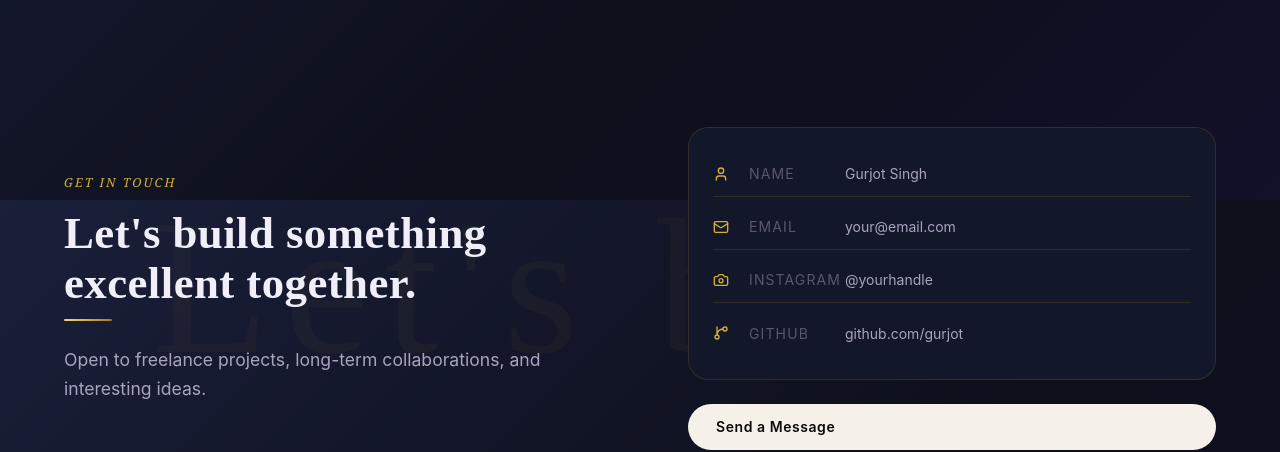
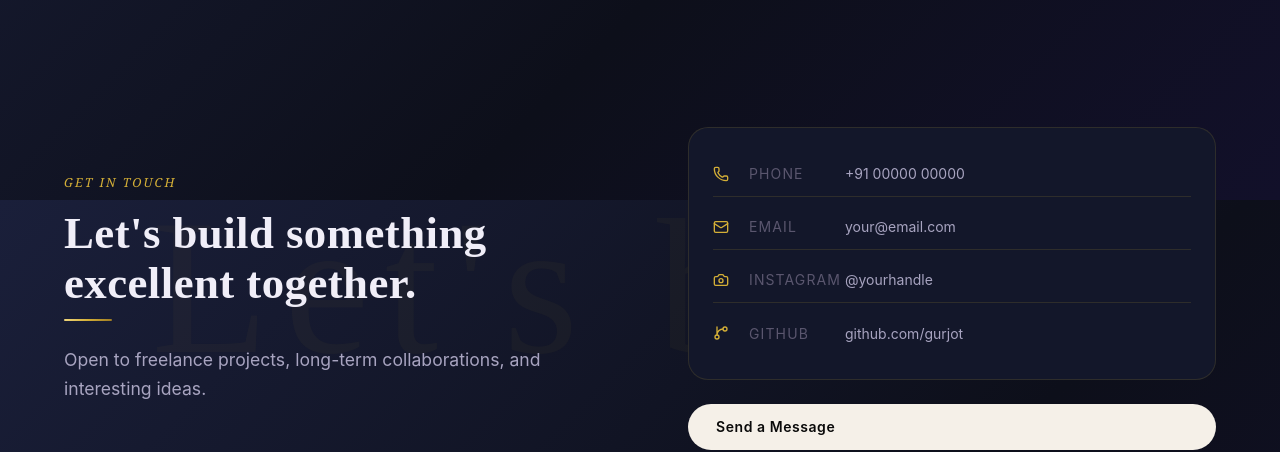
Before and after one commit to gurjotsf142005-ux/gs-workshop-frontend, a React (Vite) app: page / in a window 1280 px wide. Shown: the part 3800-4252 px from the top of the page. Built offline with nearby package versions, Linux system fonts and the light colour scheme; no server answers.

Commit message:
Add dynamic custom contacts module to backend and admin settings

```diff
--- a/src/components/admin/Settings.jsx
+++ b/src/components/admin/Settings.jsx
@@ -166,11 +166,12 @@ export default function Settings({ onLogout }) {
             <AboutCardsEditor cards={s.aboutCards || []} onChange={(v) => upd("aboutCards", v)} />
           </AdminSection>
 
-          {/* ── CONTACT ─────────────────────────────────────────────── */}
+          {/* ── CONTACT ─────────────────────────────────────────────── */}{/* ── CONTACT ─────────────────────────────────────────────── */}
           <AdminSection title="📬 Contact">
             <div className="adm-grid-2">
               <AdminInput label="Eyebrow"      value={s.contactEyebrow}    onChange={(v) => upd("contactEyebrow", v)} />
               <AdminInput label="Your Name"    value={s.contactName}       onChange={(v) => upd("contactName", v)} />
+              <AdminInput label="Phone Number" value={s.contactPhone}      onChange={(v) => upd("contactPhone", v)} />
               <AdminInput label="Email"        value={s.contactEmail}      onChange={(v) => upd("contactEmail", v)} type="email" />
               <AdminInput label="Instagram"    value={s.contactInstagram}  onChange={(v) => upd("contactInstagram", v)} />
               <AdminInput label="GitHub"       value={s.contactGithub}     onChange={(v) => upd("contactGithub", v)} />
@@ -178,6 +179,19 @@ export default function Settings({ onLogout }) {
             </div>
             <AdminTextarea label="Headline"    value={s.contactHeadline}    onChange={(v) => upd("contactHeadline", v)} rows={2} />
             <AdminTextarea label="Description" value={s.contactDescription} onChange={(v) => upd("contactDescription", v)} rows={2} />
+
+            {/* Added dynamic custom contacts management */}
+            <AdminObjectList
+              label="Custom Contact"
+              items={s.customContacts || []}
+              onChange={(v) => upd("customContacts", v)}
+              fields={[
+                { key: "label", label: "Platform (e.g. Upwork, Twitter)" },
+                { key: "value", label: "Display Value (e.g. @username)" },
+                { key: "href",  label: "Link / Protocol (e.g. https://... or tel:91...)" },
+              ]}
+              defaultItem={{ label: "", value: "", href: "" }}
+            />
           </AdminSection>
 
           {/* ── FOOTER ──────────────────────────────────────────────── */}
--- a/src/sections/Contact.jsx
+++ b/src/sections/Contact.jsx
@@ -1,16 +1,24 @@
-import { Camera, GitBranch, Mail, User } from "lucide-react";
+import { Camera, GitBranch, Mail, User, Phone } from "lucide-react";
 import { motion } from "framer-motion";
 import { useScrollReveal, reveal, revealRight } from "../lib/hooks";
 import "../styles/royal-ledger.css";
 
+export default function Contact({ settings = {} }) {
+  const baseItems = [
+    { label: "Phone",     value: settings.contactPhone     || "+91 00000 00000", Icon: Phone,     href: `tel:${settings.contactPhone || "0000000000"}` },
+    { label: "Email",     value: settings.contactEmail     || "your@email.com",   Icon: Mail,      href: `mailto:${settings.contactEmail || "your@email.com"}` },
+    { label: "Instagram", value: settings.contactInstagram || "@yourhandle",      Icon: Camera,    href: `https://instagram.com/${(settings.contactInstagram || "").replace('@', '')}` },
+    { label: "GitHub",    value: settings.contactGithub    || "github.com/gurjot", Icon: GitBranch, href: `https://${settings.contactGithub || "github.com/gurjot"}` },
+  ];
 
-export default function Contact({ settings = {} }) {
-  const items = [
-    { label: "Name",      value: settings.contactName      || "Gurjot Singh",        Icon: User },
-    { label: "Email",     value: settings.contactEmail     || "your@email.com",       Icon: Mail },
-    { label: "Instagram", value: settings.contactInstagram || "@yourhandle",          Icon: Camera },
-    { label: "GitHub",    value: settings.contactGithub    || "github.com/gurjot",    Icon: GitBranch },
-  ];
+  const customItems = (settings.customContacts || []).map(c => ({
+    label: c.label,
+    value: c.value,
+    Icon: User, // Fallback icon for dynamic links
+    href: c.href
+  }));
+
+  const items = [...baseItems, ...customItems];
   const headingRef = useScrollReveal();
 
   return (
@@ -18,30 +26,26 @@ export default function Contact({ settings = {} }) {
       <div className="contact-bg-text">Let's build</div>
       <div className="contact-inner">
         <div>
-          <motion.p className="contact-eyebrow" initial="hidden" whileInView="visible" viewport={{ once: true }} variants={reveal}>
-            {settings.contactEyebrow || "Get in touch"}
-          </motion.p>
-          <h3 className="contact-h pm-underline" ref={headingRef}>
-            {settings.contactHeadline || "Let's build something excellent together."}
-          </h3>
-          <motion.p className="contact-p" initial="hidden" whileInView="visible" viewport={{ once: true }} variants={reveal}>
-            {settings.contactDescription || "Open to freelance projects, long-term collaborations, and interesting ideas."}
-          </motion.p>
+          <motion.p className="contact-eyebrow" initial="hidden" whileInView="visible" viewport={{ once: true }} variants={reveal}>{settings.contactEyebrow || "Get in touch"}</motion.p>
+          <h3 className="contact-h pm-underline" ref={headingRef}>{settings.contactHeadline || "Let's build something excellent together."}</h3>
+          <motion.p className="contact-p" initial="hidden" whileInView="visible" viewport={{ once: true }} variants={reveal}>{settings.contactDescription || "Open to freelance projects, long-term collaborations, and interesting ideas."}</motion.p>
         </div>
 
         <motion.div className="contact-right" initial="hidden" whileInView="visible" viewport={{ once: true }} variants={revealRight}>
           <div className="contact-info">
-            {items.map(({ label, value, Icon }) => (
-              <div className="ci-item" key={label}>
+            {items.map(({ label, value, Icon, href }, i) => (
+              <a
+                className="ci-item" key={label + i} href={href}
+                target={href && href.startsWith('http') ? "_blank" : undefined}
+                rel={href && href.startsWith('http') ? "noopener noreferrer" : undefined}
+              >
                 <Icon className="ci-icon" size={16} />
                 <span className="ci-label">{label}</span>
                 <span className="ci-val">{value}</span>
-              </div>
+              </a>
             ))}
           </div>
-          <a className="btn-cream" href={`mailto:${settings.contactEmail || "your@email.com"}`}>
-            {settings.contactButtonText || "Send a Message"}
-          </a>
+          <a className="btn-cream" href={`mailto:${settings.contactEmail || "your@email.com"}`}>{settings.contactButtonText || "Send a Message"}</a>
         </motion.div>
       </div>
     </section>
```
